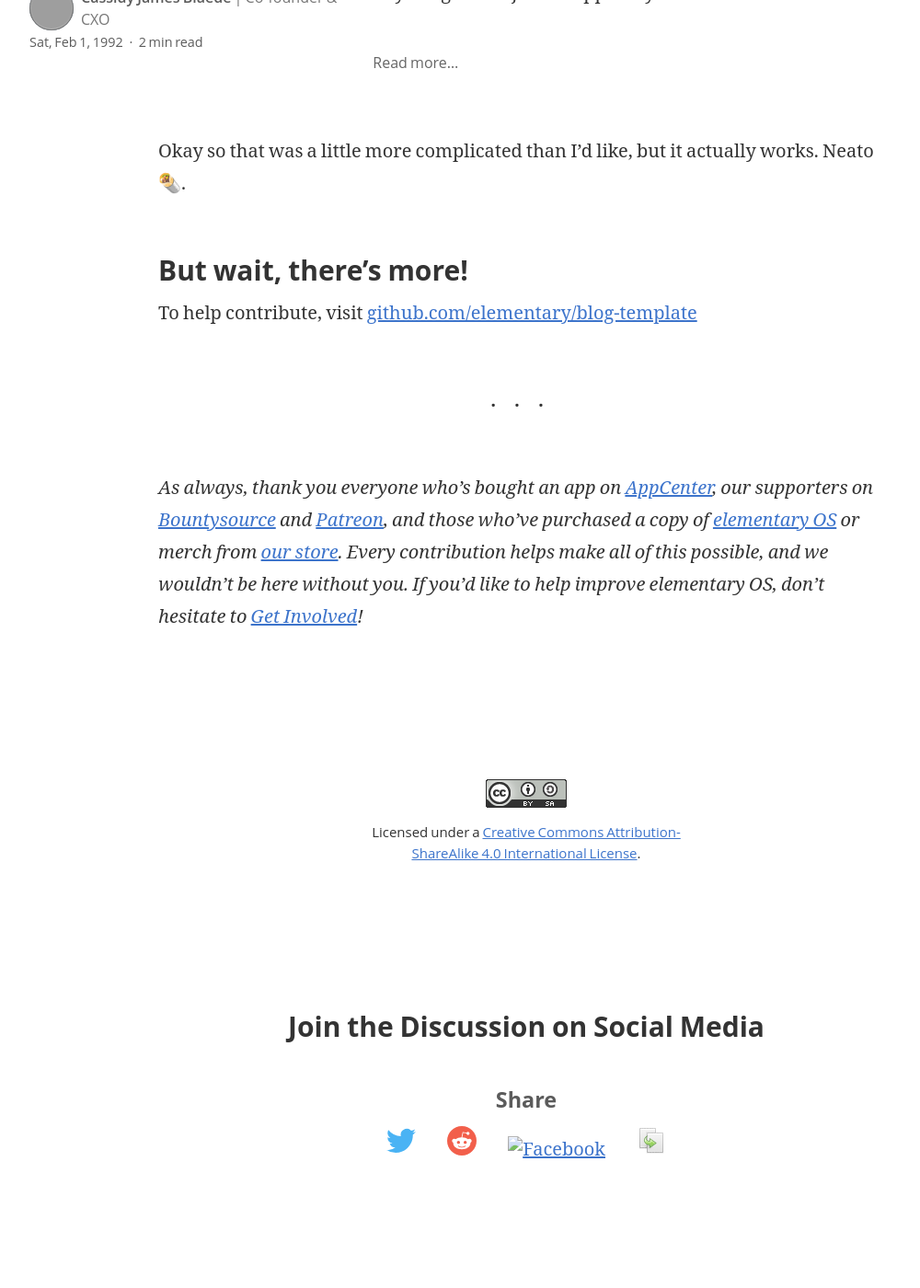
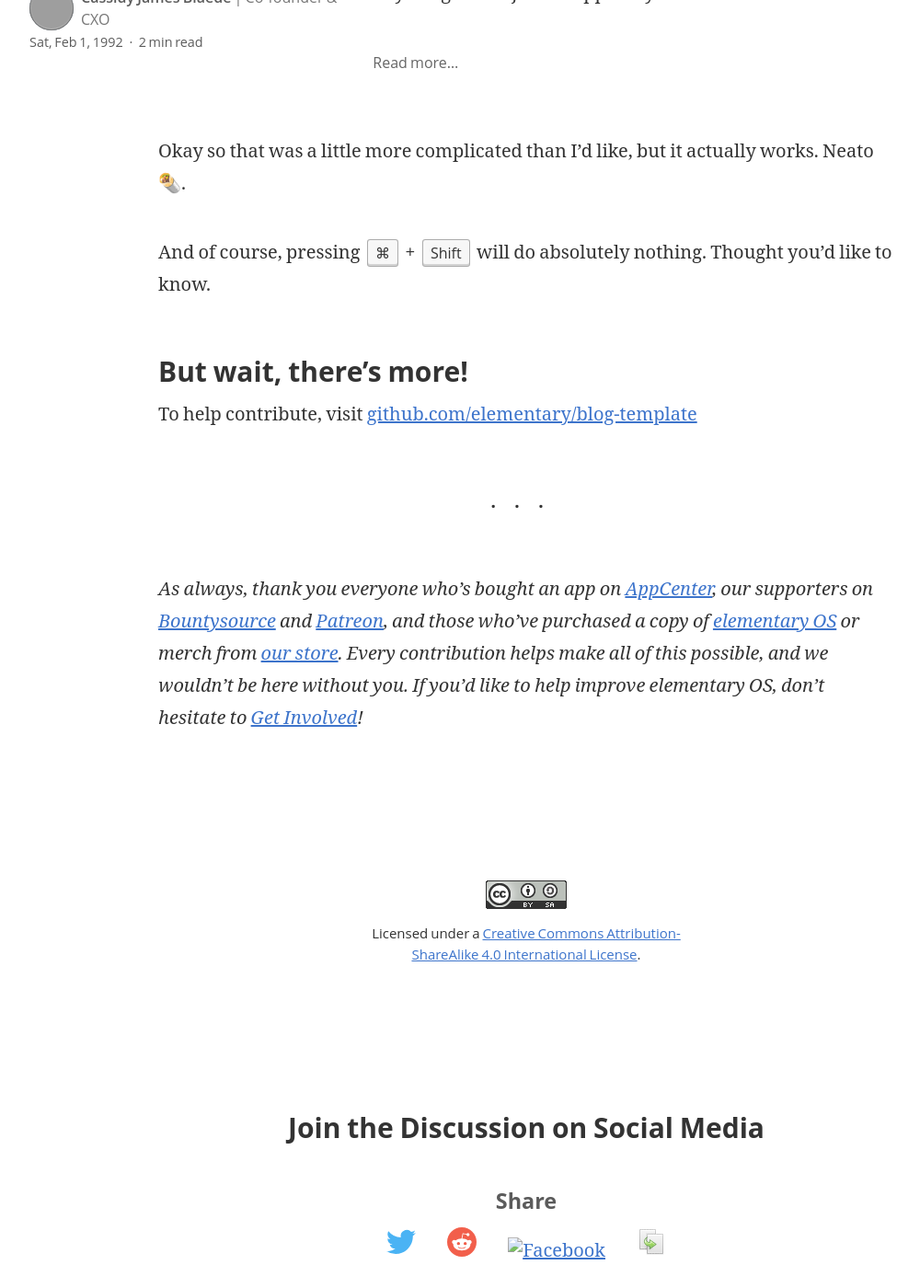
Before and after one commit to elementary/blog-template, a Jekyll site: the page built from _posts/1992-02-01-test.md, in a window 1280 px wide and 1400 px high, scrolled down 4926 px. Shown: the whole window at 92% size, without its empty margins (68-1068 px from the left). Built offline with Jekyll 4.4.1, drawn with Linux system fonts in a browser that asks for light colours; our own code applies the rules of GitHub Pages for plain Markdown files; grey boxes are pictures that could not be loaded.

Commit message:
Add keycap styling with sample text (#11)
* Add keycap styling with sample text

* Use the UI font for keycaps

Co-Authored-By: Cassidy James Blaede <cassidy@elementary.io>

* Use transparent gray for background

Co-Authored-By: Cassidy James Blaede <cassidy@elementary.io>

* Use transparent gray for border

Co-Authored-By: Cassidy James Blaede <cassidy@elementary.io>

* Use em for border-radius

Co-Authored-By: Cassidy James Blaede <cassidy@elementary.io>

* Use transparent gray for box-shadow

Co-Authored-By: Cassidy James Blaede <cassidy@elementary.io>

* Use transparent gray for box-shadow

Co-Authored-By: Cassidy James Blaede <cassidy@elementary.io>

* Use em for padding

Co-Authored-By: Cassidy James Blaede <cassidy@elementary.io>

* Use em for margin

Co-Authored-By: Cassidy James Blaede <cassidy@elementary.io>

* Use em for min-width

Co-Authored-By: Cassidy James Blaede <cassidy@elementary.io>

```diff
--- a/_posts/1992-02-01-test.md
+++ b/_posts/1992-02-01-test.md
@@ -89,6 +89,8 @@ Neat! I'm sure we can spruce those up a bit more later. Now, let's try to embed
 
 Okay so that was a little more complicated than I'd like, but it actually works. Neato 🌯️.
 
+And of course, pressing <kbd>⌘</kbd> + <kbd>Shift</kbd> will do absolutely nothing. Thought you'd like to know.
+
 ## But wait, there's more!
 
 To help contribute, visit [github.com/elementary/blog-template](https://github.com/elementary/blog-template)
--- a/_sass/_typography.scss
+++ b/_sass/_typography.scss
@@ -125,3 +125,22 @@ blockquote {
 aside {
   margin-bottom: 2em;
 }
+
+kbd {
+  background-color: rgba(200, 200, 200, 0.15);
+  border: 1px solid rgba(0, 0, 0, 0.30);
+  border-radius: 0.2em;
+  box-shadow:
+    inset 0 1px 0 0 rgba(255, 255, 255, 0.12),
+    inset 0 -2px 0 0 rgba(0, 0, 0, 0.15);
+  display: inline-block;
+  font-family: var(--ui-font);
+  font-size: 80%;
+  line-height: 1.5;
+  margin: 0 0.2em;
+  min-width: 1em;
+  padding: 0.125em 0.5em;
+  text-align: center;
+  user-select: none;
+  white-space: nowrap;
+}
```
